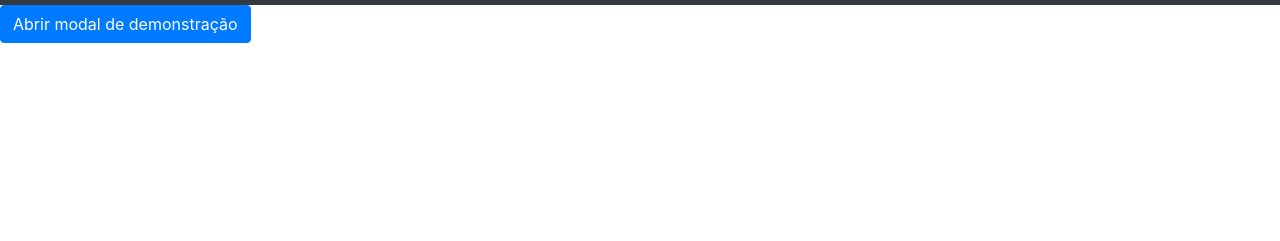
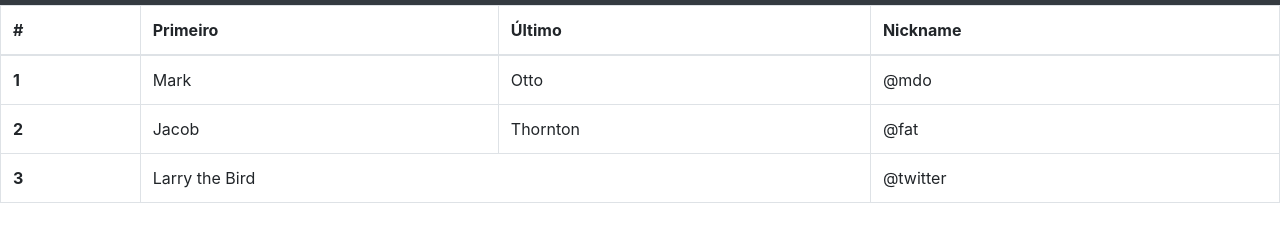
Before and after one commit to Claudino458/dev, a website: page index.html in a window 1280 px wide. Shown: the part 51-292 px from the top of the page. Drawn offline with Linux system fonts and the light colour scheme.

Commit message:
Update index.html

```diff
--- a/index.html
+++ b/index.html
@@ -46,33 +46,37 @@
   </nav>
 
   <!-- Conteúdo da Página -->
-		<button type="button" class="btn btn-primary" data-toggle="modal" data-target="#modalExemplo">
-  Abrir modal de demonstração
-</button>
+	<table class="table table-bordered">
+  <thead>
+    <tr>
+      <th scope="col">#</th>
+      <th scope="col">Primeiro</th>
+      <th scope="col">Último</th>
+      <th scope="col">Nickname</th>
+    </tr>
+  </thead>
+  <tbody>
+    <tr>
+      <th scope="row">1</th>
+      <td>Mark</td>
+      <td>Otto</td>
+      <td>@mdo</td>
+    </tr>
+    <tr>
+      <th scope="row">2</th>
+      <td>Jacob</td>
+      <td>Thornton</td>
+      <td>@fat</td>
+    </tr>
+    <tr>
+      <th scope="row">3</th>
+      <td colspan="2">Larry the Bird</td>
+      <td>@twitter</td>
+    </tr>
+  </tbody>
+</table>
 
-<!-- Modal -->
-<div class="modal fade" id="modalExemplo" tabindex="-1" role="dialog" aria-labelledby="exampleModalLabel" aria-hidden="true">
-  <div class="modal-dialog" role="document">
-    <div class="modal-content">
-      <div class="modal-header">
-        <h5 class="modal-title" id="exampleModalLabel">Vídeo de Exemplo</h5>
-        <button type="button" class="close" data-dismiss="modal" aria-label="Fechar">
-          <span aria-hidden="true">&times;</span>
-        </button>
-      </div>
-      <div class="modal-body">
-        ...
 
-		<iframe width="450" height="300" src="https://www.youtube.com/embed/ma0Xk_qutFM" frameborder="0" allow="accelerometer; autoplay; encrypted-media; gyroscope; picture-in-picture" allowfullscreen></iframe>
-
-      </div>
-      <div class="modal-footer">
-        <button type="button" class="btn btn-secondary" data-dismiss="modal">Fechar</button>
-
-      </div>
-    </div>
-  </div>
-</div>
 
 
 
```
